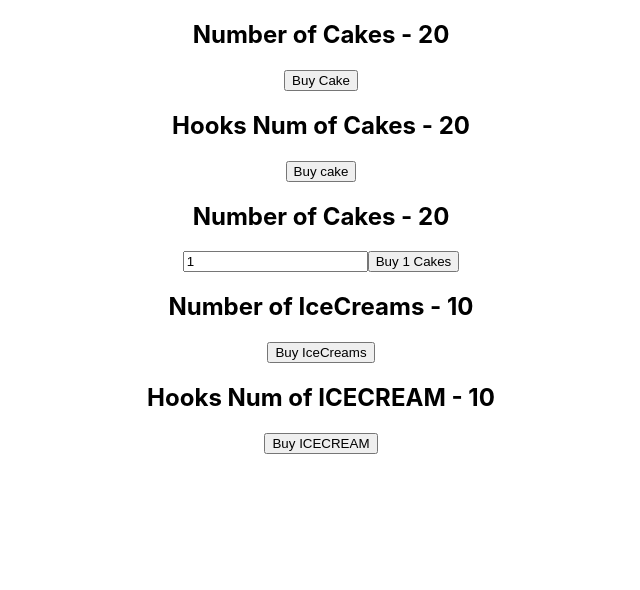
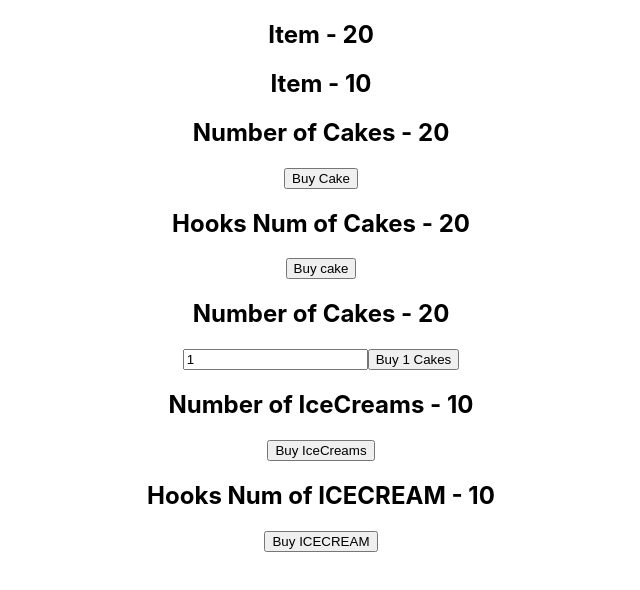
Before and after one commit to Swapnil-Sagar/react-redux, a React (Create React App) app: page / in a window 1280 px wide. Shown: the top 590 px of the page, without its empty margins (319-959 px from the left). Built offline with nearby package versions, Linux system fonts and the light colour scheme.

Commit message:
mapStateToProps

```diff
--- a/src/App.js
+++ b/src/App.js
@@ -6,11 +6,14 @@
 import HooksCakeContainer from "./components/HooksCakeContainer";
 import HooksIceCreamContainer from "./components/HooksIceCreamContainer";
 import NewCakeContainer from "./components/NewCakeContainer";
+import ItemContainer from "./components/ItemContainer";
 
 function App() {
   return (
     <Provider store={store}>
       <div className="App">
+        <ItemContainer cake />
+        <ItemContainer />
         <CakeContainer />
         <HooksCakeContainer />
         <NewCakeContainer />
--- /dev/null
+++ b/src/components/ItemContainer.js
@@ -0,0 +1,22 @@
+import React from "react";
+import { connect } from "react-redux";
+
+function ItemContainer(props) {
+  return (
+    <div>
+      <h2>Item - {props.item}</h2>
+    </div>
+  );
+}
+
+const mapStateToProps = (state, ownProps) => {
+  const itemState = ownProps.cake
+    ? state.cake.numOfCakes
+    : state.iceCream.numOfIceCreams;
+
+  return {
+    item: itemState,
+  };
+};
+
+export default connect(mapStateToProps)(ItemContainer);
```
